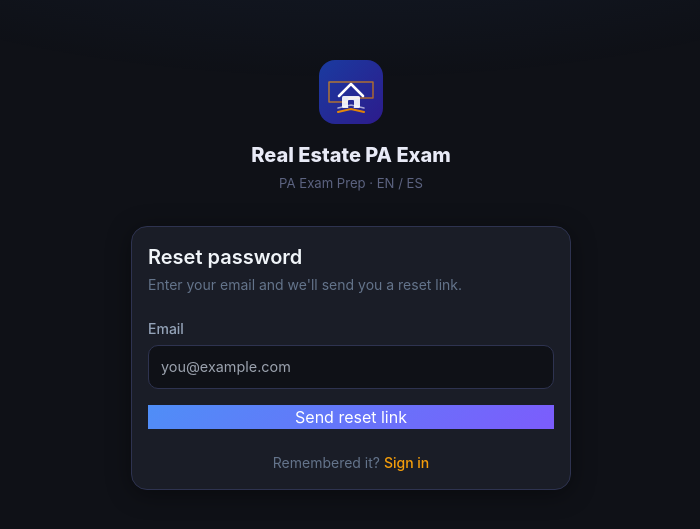
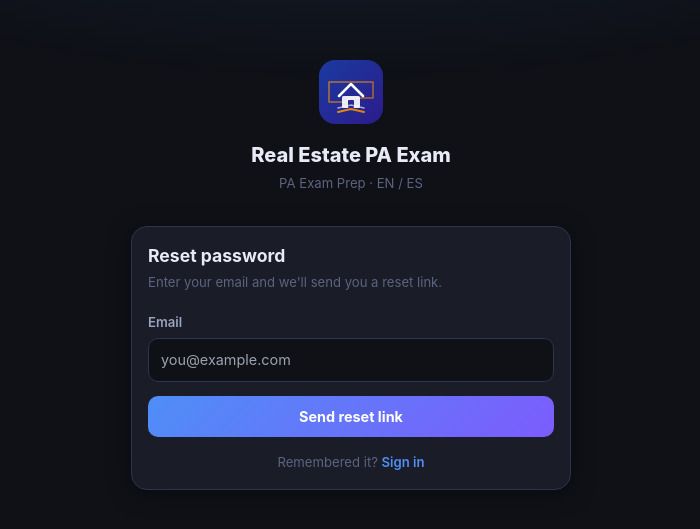
Before and after one commit to felipecastrorealtor/pa-exam-prep, a Next.js app: page /forgot-password in a window 1280 px wide. Shown: the part 119-648 px from the top of the page, without its empty margins (289-989 px from the left). Built offline with nearby package versions, Linux system fonts and the light colour scheme.

Commit message:
correction reset password

```diff
--- a/app/(auth)/forgot-password/page.tsx
+++ b/app/(auth)/forgot-password/page.tsx
@@ -23,7 +23,8 @@
     })
 
     if (error) {
-      setError(error.message)
+      // Show full error detail to help diagnose
+      setError(`${error.message} [status: ${(error as any).status ?? '?'}, code: ${(error as any).code ?? '?'}]`)
     } else {
       setSent(true)
     }
@@ -32,14 +33,13 @@
 
   if (sent) {
     return (
-      <div className="card text-center space-y-4">
-        <div className="text-5xl">📩</div>
-        <h2 className="text-xl font-semibold text-slate-100">Check your email</h2>
-        <p className="text-slate-400 text-sm">
-          We sent a password reset link to{' '}
-          <strong className="text-slate-200">{email}</strong>.
+      <div className="card" style={{ textAlign: 'center' }}>
+        <div style={{ fontSize: '3rem', marginBottom: 12 }}>📩</div>
+        <h2 style={{ fontSize: '1.1rem', fontWeight: 700, color: 'var(--text)', marginBottom: 8 }}>Check your email</h2>
+        <p style={{ color: 'var(--text2)', fontSize: '0.88rem', marginBottom: 16 }}>
+          We sent a password reset link to <strong style={{ color: 'var(--text)' }}>{email}</strong>.
         </p>
-        <Link href="/login" className="btn-ghost inline-block text-sm">
+        <Link href="/login" className="btn btn-ghost btn-full" style={{ fontSize: '0.88rem' }}>
           Back to sign in
         </Link>
       </div>
@@ -47,17 +47,17 @@
   }
 
   return (
-    <div className="card space-y-6">
-      <div>
-        <h2 className="text-xl font-semibold text-slate-100">Reset password</h2>
-        <p className="text-slate-500 text-sm mt-1">
+    <div className="card">
+      <div style={{ marginBottom: 20 }}>
+        <h2 style={{ fontSize: '1.1rem', fontWeight: 700, color: 'var(--text)', margin: 0 }}>Reset password</h2>
+        <p style={{ color: 'var(--text3)', fontSize: '0.82rem', marginTop: 4 }}>
           Enter your email and we&apos;ll send you a reset link.
         </p>
       </div>
 
-      <form onSubmit={handleSubmit} className="space-y-4">
+      <form onSubmit={handleSubmit} style={{ display: 'flex', flexDirection: 'column', gap: 14 }}>
         <div>
-          <label htmlFor="email" className="block text-sm font-medium text-slate-400 mb-1.5">
+          <label htmlFor="email" style={{ display: 'block', fontSize: '0.82rem', fontWeight: 600, color: 'var(--text2)', marginBottom: 6 }}>
             Email
           </label>
           <input
@@ -73,19 +73,24 @@
         </div>
 
         {error && (
-          <p className="text-red-400 text-sm bg-red-950/50 border border-red-800 rounded-lg px-3 py-2">
+          <div style={{
+            background: 'rgba(239,68,68,0.1)', border: '1px solid var(--danger)',
+            borderRadius: 'var(--radius-xs)', padding: '10px 14px',
+            fontSize: '0.78rem', color: 'var(--danger)', fontFamily: 'monospace',
+            wordBreak: 'break-all',
+          }}>
             {error}
-          </p>
+          </div>
         )}
 
-        <button type="submit" disabled={loading} className="btn-primary w-full">
+        <button type="submit" disabled={loading} className="btn btn-primary btn-full" style={{ opacity: loading ? 0.6 : 1 }}>
           {loading ? 'Sending…' : 'Send reset link'}
         </button>
       </form>
 
-      <p className="text-center text-sm text-slate-500">
+      <p style={{ textAlign: 'center', fontSize: '0.82rem', color: 'var(--text3)', marginTop: 16 }}>
         Remembered it?{' '}
-        <Link href="/login" className="text-amber-500 hover:text-amber-400 font-medium">
+        <Link href="/login" style={{ color: 'var(--accent)', fontWeight: 600 }}>
           Sign in
         </Link>
       </p>
```
